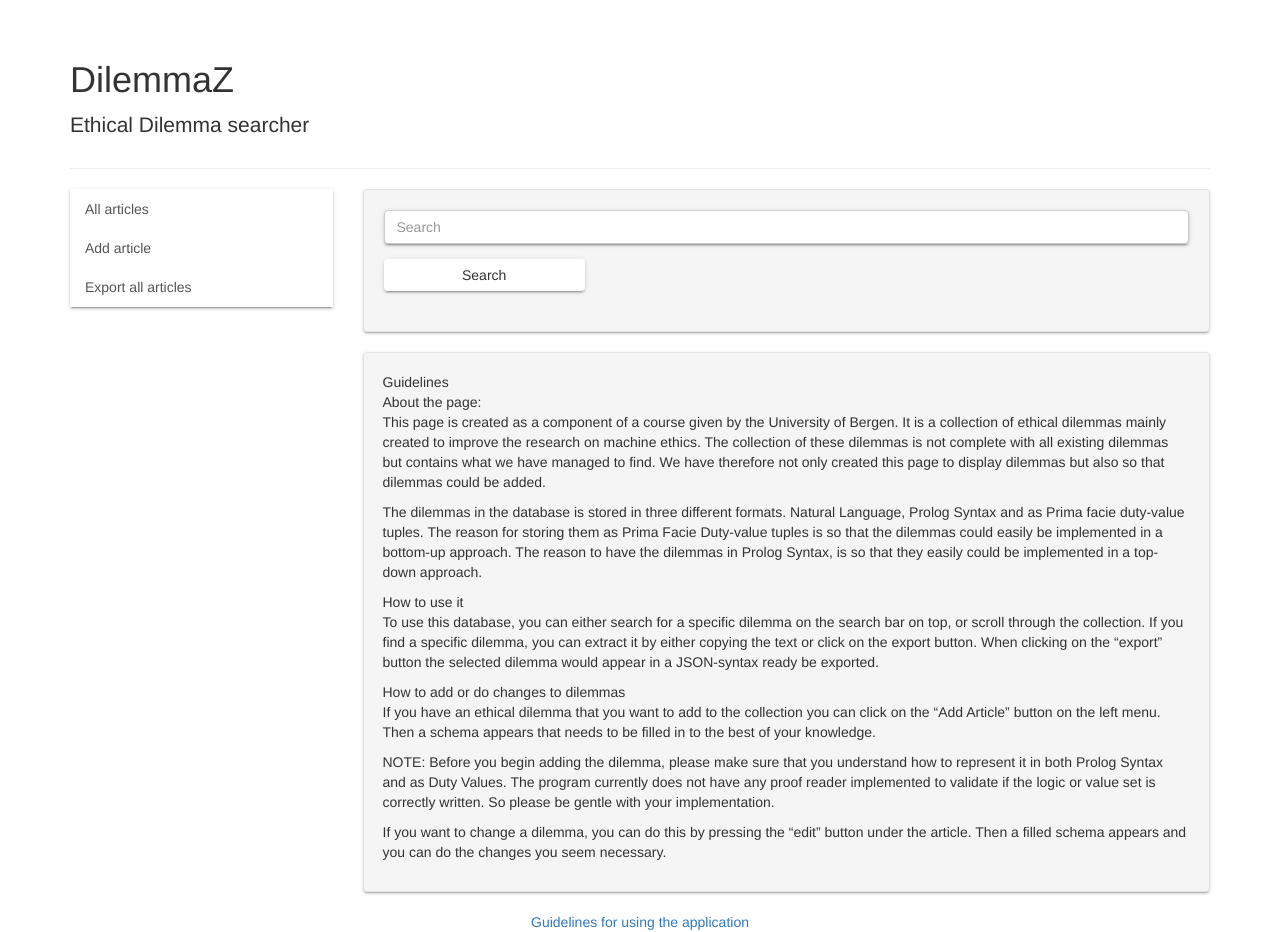
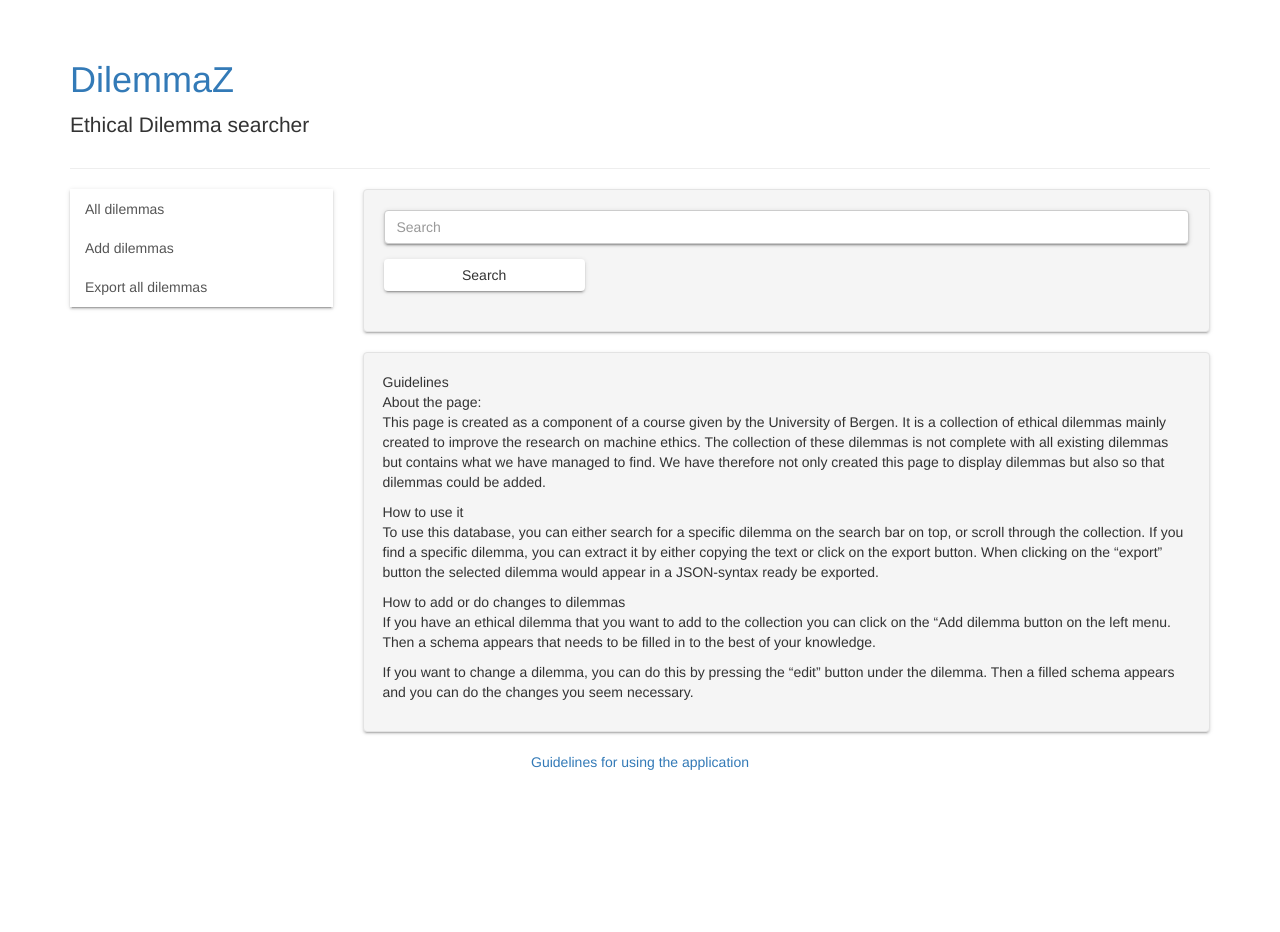
Before and after one commit to ljos/DilemmaZ, a Flask app: page /guidelines in a window 1280 px wide. After the commit the page ends 770 px from the top, so only its background shows below. Run offline with Flask 2, Linux system fonts and the light colour scheme; some libraries are stand-ins or nearby versions.

Commit message:
changed and fixd some ui-elements and ui-text

```diff
--- a/templates/base.html
+++ b/templates/base.html
@@ -35,7 +35,7 @@
     <div class="page-header" id="banner">
       <div class="row">
         <div class="col-lg-8 col-md-7 col-sm-6">
-          <h1>DilemmaZ</h1>
+          <h1><a href="{{ url_for('articles_all') }}">DilemmaZ</a></h1>
           <p class="lead">Ethical Dilemma searcher</p>
         </div>
       </div>
@@ -44,9 +44,9 @@
     <div class="row">
       <div class="col-lg-3">
         <div class="list-group table-of-contents shadow">
-          <a class="list-group-item transition" href="{{ url_for('articles_all') }}"> All articles</a>
-          <a class="list-group-item transition" href="{{ url_for('articles_index') }}">Add article</a>
-          <a class="list-group-item transition" href="{{ url_for('articles_all_json') }}"> Export all articles</a>
+          <a class="list-group-item transition" href="{{ url_for('articles_all') }}"> All dilemmas</a>
+          <a class="list-group-item transition" href="{{ url_for('articles_index') }}">Add dilemmas</a>
+          <a class="list-group-item transition" href="{{ url_for('articles_all_json') }}"> Export all dilemmas</a>
         </div>
       </div>
 
--- a/templates/guidelines.html
+++ b/templates/guidelines.html
@@ -10,11 +10,6 @@
       complete with all existing dilemmas but contains what we have managed to find. We have therefore not only created
       this page to display dilemmas but also so that dilemmas could be added.</p>
 
-      <p>The dilemmas in the database is stored in three different formats. Natural Language, Prolog Syntax and as Prima
-      facie duty-value tuples. The reason for storing them as Prima Facie Duty-value tuples is so that the dilemmas
-      could easily be implemented in a bottom-up approach. The reason to have the dilemmas in Prolog Syntax, is so that
-      they easily could be implemented in a top-down approach.</p>
-
       <p>How to use it<br>
       To use this database, you can either search for a specific dilemma on the search bar on top, or scroll through the
       collection. If you find a specific dilemma, you can extract it by either copying the text or click on the export
@@ -23,14 +18,11 @@
 
 
       <p>How to add or do changes to dilemmas<br>
-      If you have an ethical dilemma that you want to add to the collection you can click on the “Add Article” button on
+      If you have an ethical dilemma that you want to add to the collection you can click on the “Add dilemma button on
       the left menu. Then a schema appears that needs to be filled in to the best of your knowledge.</p>
 
-      <p>NOTE: Before you begin adding the dilemma, please make sure that you understand how to represent it in both Prolog
-      Syntax and as Duty Values. The program currently does not have any proof reader implemented to validate if the
-      logic or value set is correctly written. So please be gentle with your implementation.</p>
 
-      <p>If you want to change a dilemma, you can do this by pressing the “edit” button under the article. Then a filled
+      <p>If you want to change a dilemma, you can do this by pressing the “edit” button under the dilemma. Then a filled
       schema appears and you can do the changes you seem necessary.</p>
   </div>
 </div>
--- a/templates/index.html
+++ b/templates/index.html
@@ -11,7 +11,7 @@
                                   {{ render_field(form.title, class="form-control", placeholder="Title") }}
                                   {{ render_field(form.authors, class="form-control", placeholder="Authors") }}
                                   {{ render_field(form.dilemma_body, class="form-control", placeholder="Dilemma Body") }}
-                                  {{ render_field(form.article_url, class="form-control", placeholder="Article URL") }}
+                                  {{ render_field(form.article_url, class="form-control", placeholder="Dilemma URL") }}
                                   {{ render_field(form.logic, class="form-control", placeholder="Logic") }}
                                   {{ render_field(form.feature, class="form-control", placeholder="Feature") }}
                                   {{ render_field(form.actions, class="form-control", placeholder="Actions") }}
```
Also changed, not shown: templates/search_results.html (+3 -4 lines).
